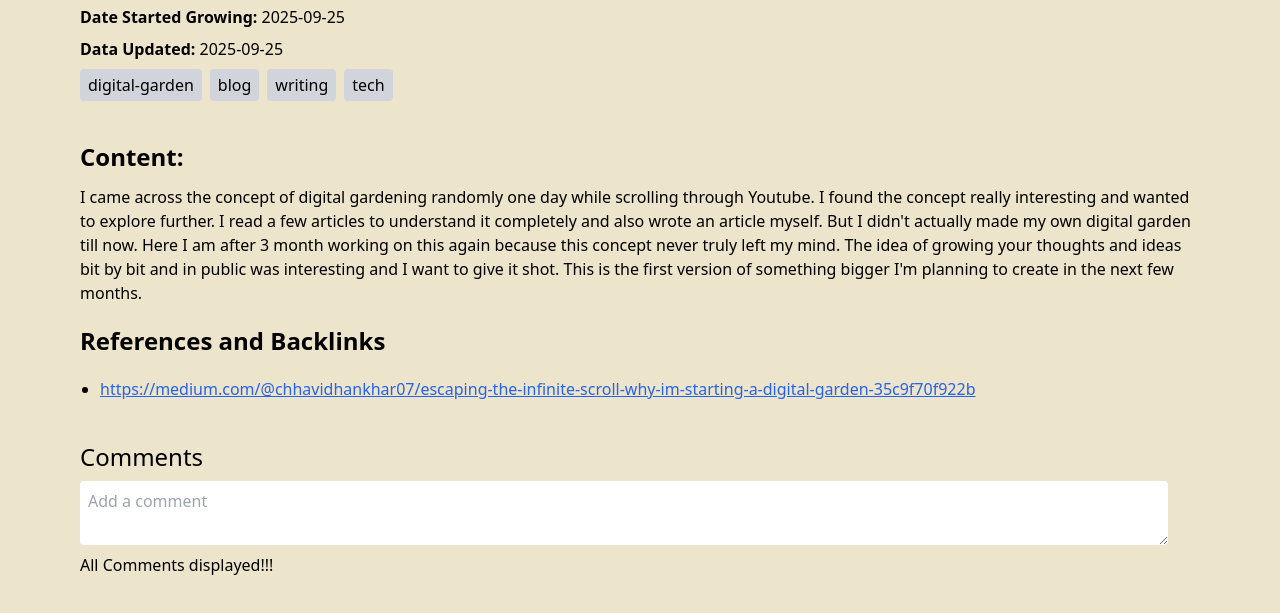
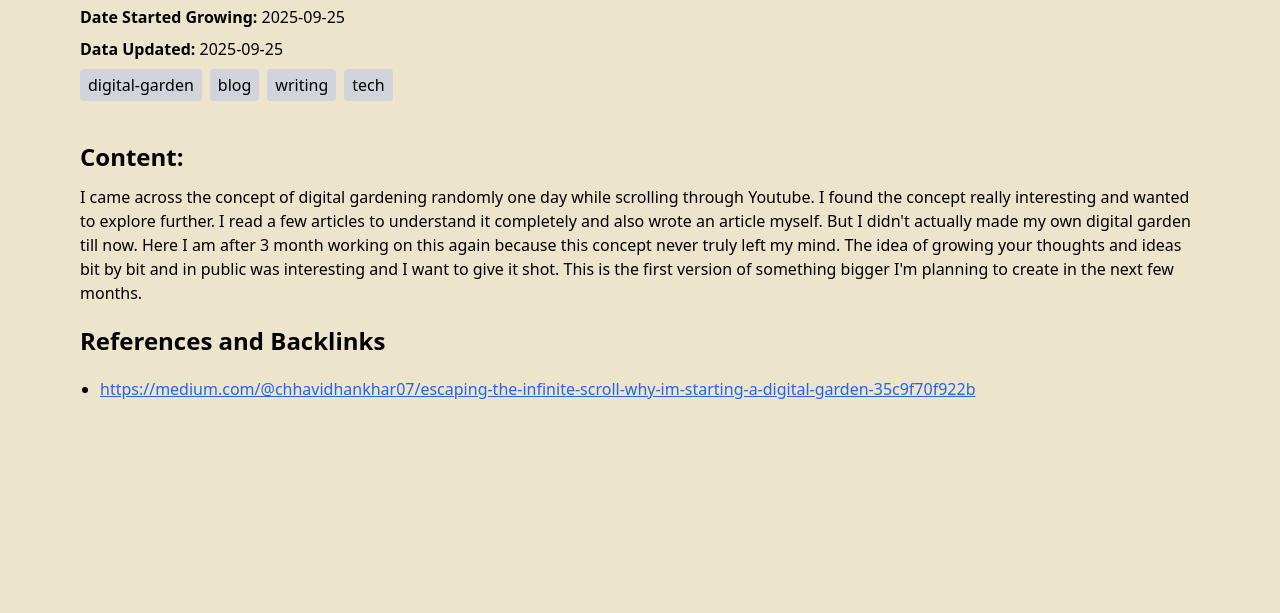
Before and after one commit to Chdh11/digital-garden, a website: page growing/creating-my-digital-garden:-the-first-step.html in a window 1280 px wide. Shown: the part 207-820 px from the top of the page. Drawn offline with nearby package versions, Linux system fonts and the light colour scheme.

Commit message:
removed comments for now

```diff
--- a/growing/creating-my-digital-garden:-the-first-step.html
+++ b/growing/creating-my-digital-garden:-the-first-step.html
@@ -46,12 +46,12 @@
             <ul class="list-disc pl-5"><li><a href="https://medium.com/@chhavidhankhar07/escaping-the-infinite-scroll-why-im-starting-a-digital-garden-35c9f70f922b" target="_blank" class="text-blue-600 underline">https://medium.com/@chhavidhankhar07/escaping-the-infinite-scroll-why-im-starting-a-digital-garden-35c9f70f922b</a></li></ul>
         </section>
 
-        <section class="w-[85vw] flex flex-col gap-2">
+        <!-- <section class="w-[85vw] flex flex-col gap-2">
             <h1 class="text-2xl">Comments</h1>
             <textarea placeholder="Add a comment" class="rounded px-2 py-2"></textarea>
             <div>
                 All Comments displayed!!!
             </div>
-        </section>
+        </section> -->
     </body>
 </html>
```
Also changed, not shown: templates/abandoned-template.html (+2 -2 lines), templates/growing-template.html (+2 -2 lines), templates/harvested-template.html (+2 -2 lines), templates/seed-template.html (+2 -2 lines).
